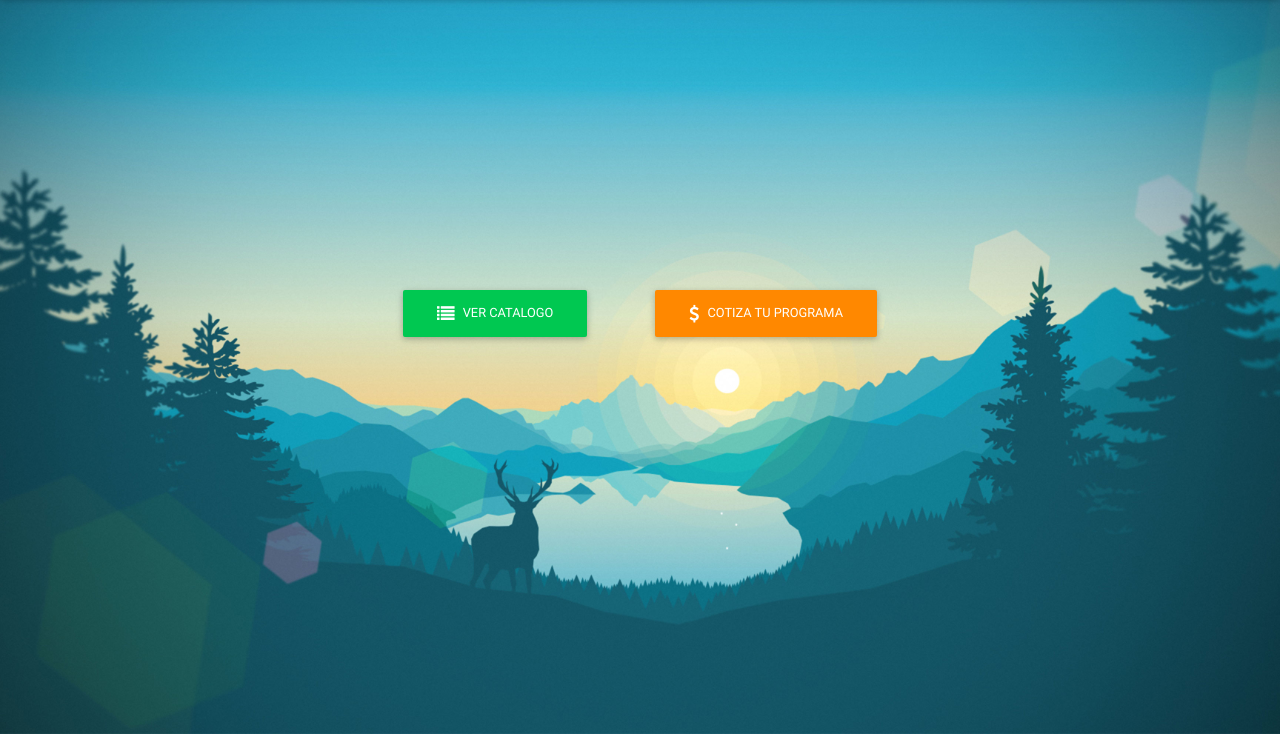
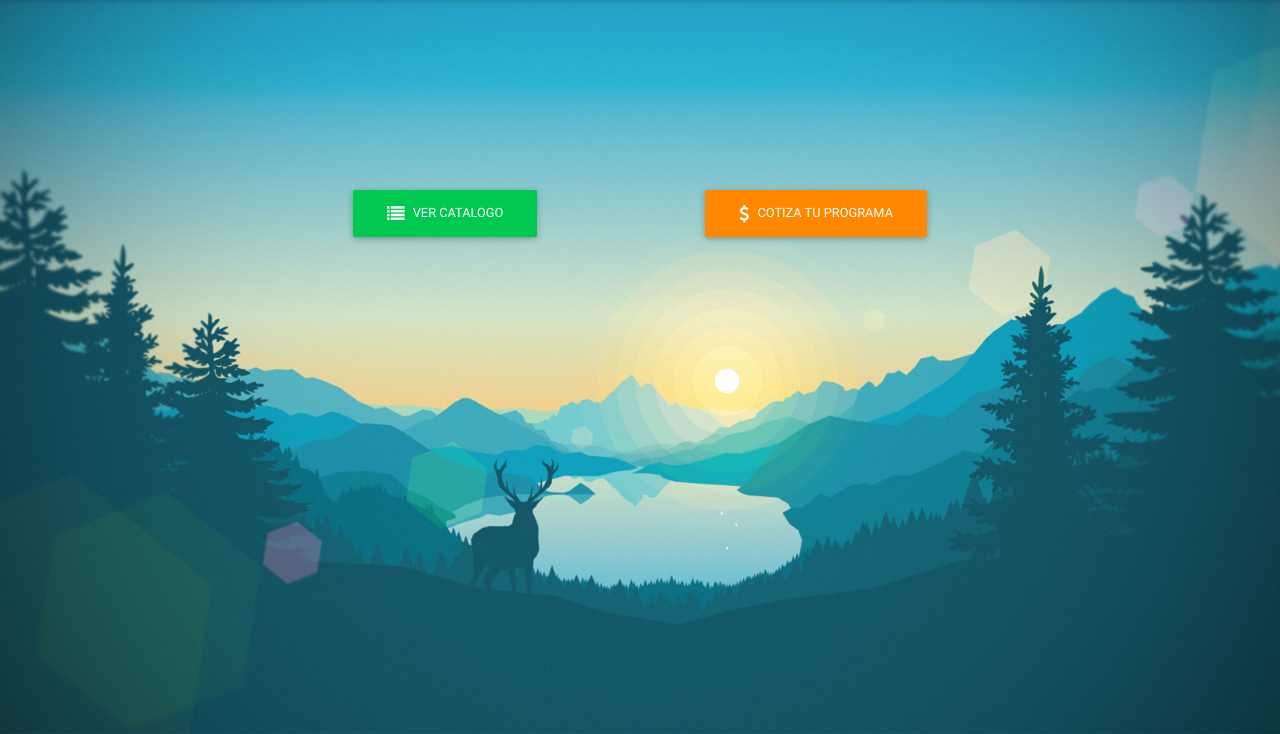
Before and after one commit to CodeStoreUP/CodeStoreUP.github.io, a plain HTML site: page full-video-carousel/index.html in a window 1280 px wide. Shown: the part 66-800 px from the top of the page. Drawn offline with Linux system fonts and the light colour scheme.

Commit message:
Update ourStyle.css

```diff
--- a/full-video-carousel/css/ourStyle.css
+++ b/full-video-carousel/css/ourStyle.css
@@ -40,7 +40,6 @@ body{
 }
 .container_buttons{
     width: 100%;
-    padding: 100px;
     margin: 250px auto;
 }
 /*herramientas botones,etc*/
```
